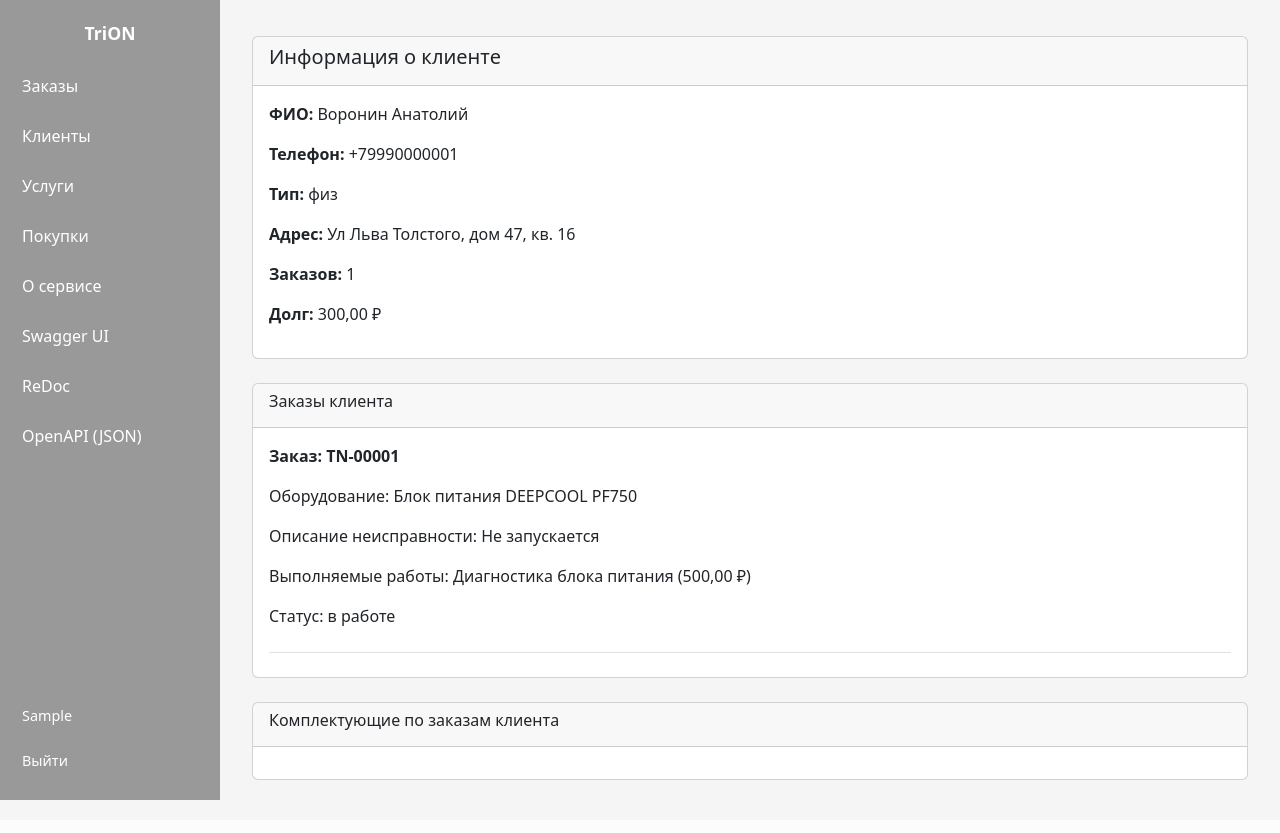
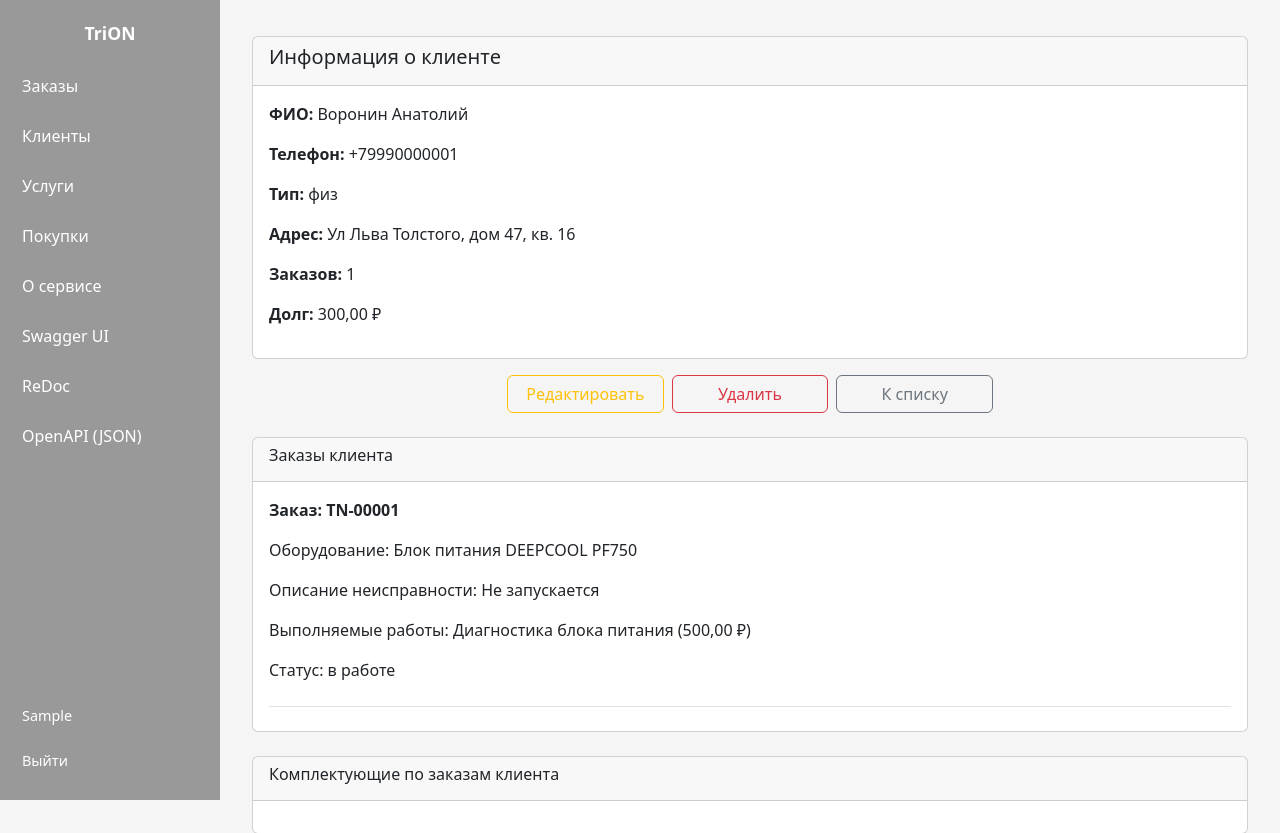
Before and after one commit to EvgeniyTsygankov/trion-crm, a Django app: page /clients/1/ in a window 1280 px wide. Shown: the top 833 px of the page. Before the commit the page ends 800 px from the top, so only its background shows below. Run offline with Django 5.2, Linux system fonts and the light colour scheme; the visitor is signed in with stand-in values (Sample User, id 1); data comes from the database, SQL or seed files in the repository; parts of the project's set-up code (start-up, migrations or seed data) failed here and were passed over; some libraries are stand-ins or nearby versions.

Commit message:
Add control buttons to detail sheets

```diff
--- a/backend/templates/crm/clients/detail.html
+++ b/backend/templates/crm/clients/detail.html
@@ -15,6 +15,27 @@
       <p><strong>Адрес: </strong>{{ client.address }}</p>
       <p><strong>Заказов: </strong>{{ client.orders.count }}</p>
       <p><strong>Долг: </strong>{{ client.total_duty }} ₽</p>
+    </div>
+  </div>
+  <div class="row justify-content-center mt-3">
+    <div class="col-12 col-md-8 col-lg-6">
+      <div class="row g-2">
+        <div class="col">
+          <a href="{% url 'client_edit' client.pk %}" class="btn btn-outline-warning w-100">
+            <i class="fas fa-edit"></i> Редактировать
+          </a>
+        </div>
+        <div class="col">
+          <a href="{% url 'client_delete' client.pk %}" class="btn btn-outline-danger w-100">
+            <i class="fas fa-trash"></i> Удалить
+          </a>
+        </div>
+        <div class="col">
+          <a href="{% url 'client_list'%}" class="btn btn-outline-secondary w-100">
+            <i class="fas fa-eye"></i> К списку
+          </a>
+        </div>
+      </div>
     </div>
   </div>
   <div class="card mt-4">
@@ -39,6 +60,7 @@
             </p>
             <p>Статус: {{ order.get_status_display }}</p>
           </div>
+
       {% empty %}
           <p>У клиента пока нет заказов</p>
       {% endfor %}
--- a/backend/templates/crm/clients/list.html
+++ b/backend/templates/crm/clients/list.html
@@ -109,13 +109,13 @@
                     <td class="text-nowrap">{{ client.total_duty }} ₽</td>
                     <td>
                       <div class="btn-group" role="group" aria-label="Basic outlined example">
-                        <a href="{% url 'client_detail' client.pk %}" class="btn btn-primary" title="Просмотр">
+                        <a href="{% url 'client_detail' client.pk %}" class="btn" title="Просмотр">
                           <i class="fas fa-eye"></i>
                         </a>
-                        <a href="{% url 'client_edit' client.pk %}" class="btn btn-warning" title="Редактировать">
+                        <a href="{% url 'client_edit' client.pk %}" class="btn" title="Редактировать">
                           <i class="fas fa-edit"></i>
                         </a>
-                        <a href="{% url 'client_delete' client.pk %}" class="btn btn-danger" title="Удалить">
+                        <a href="{% url 'client_delete' client.pk %}" class="btn" title="Удалить">
                           <i class="fas fa-trash"></i>
                         </a>
                       </div>
```
Also changed, not shown: backend/templates/crm/orders/detail.html (+21 -0 lines), backend/templates/crm/purchases/detail.html (+21 -0 lines), backend/static/css/style.css (line endings or trailing spaces), 3 other files.
